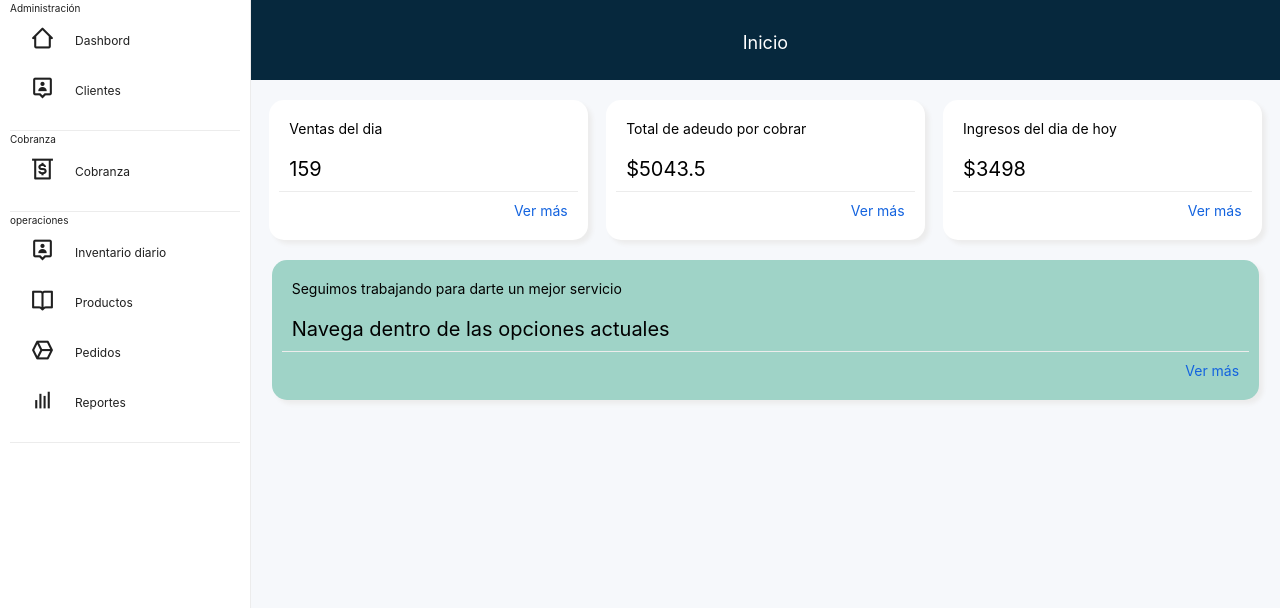
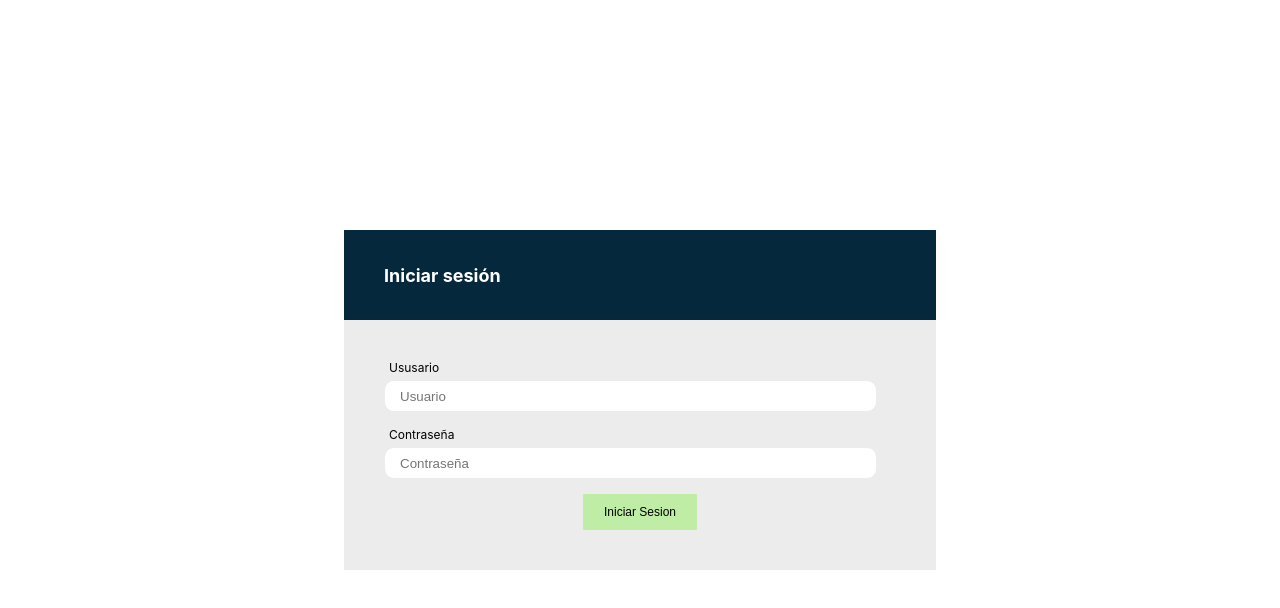
Before and after one commit to cesarSCTI/Periodicos, a React (Create React App) app: page / in a window 1280 px wide. Shown: the top 608 px of the page. Built offline with nearby package versions, Linux system fonts and the light colour scheme.

Commit message:
login 1.0

```diff
--- a/package.json
+++ b/package.json
@@ -2,7 +2,6 @@
   "name": "periodicos",
   "version": "0.1.0",
   "private": true,
-  "proxy": "https://api-rest-sist-periodico.deversite.com",
   "dependencies": {
     "@testing-library/jest-dom": "^5.16.4",
     "@testing-library/react": "^13.3.0",
--- a/src/App.js
+++ b/src/App.js
@@ -1,5 +1,6 @@
+import React, {useContext, useEffect, useState} from 'react'
 import { BrowserRouter, Route, Routes } from 'react-router-dom';
-import './App.css';
+import UserContextProvider, { UserContext } from './context/userContext';
 import Aside from './Components/Aside/Aside';
 import Default from './Components/Default/Default';
 import Principal from './Components/Principal/Principal';
@@ -8,17 +9,37 @@ import ClientesLista from './Pages/Clientes/ClientesLista';
 import ClientesNuevo from './Pages/Clientes/ClientesNuevo';
 import Cobranza from './Pages/Cobranza/Cobranza';
 import InvDiario from './Pages/InventarioDiario/InvDiario';
+import Login from './Pages/Login/Login';
 import Pedidos from './Pages/Pedidos/Pedidos';
 import PedidosInterior from './Pages/Pedidos/PedidosInterior';
 import Periodicos from './Pages/Productos/Periodicos';
 import PeriodicosNuevo from './Pages/Productos/PeriodicosNuevo';
 import ProductosList from './Pages/Productos/ProductosList';
 import Reportes from './Pages/Reportes/Reportes';
+import ErrorComponent from './Components/ErrorComponent/ErrorComponent';
+import './App.css';
 
 function App() {
+  const { Allow }  = useContext(UserContext)
+  const [Permitir, setPermitir ] = useState(true)
+
+  useEffect(()=>{
+
+    setPermitir(Allow)
+    console.log("Allow " + Allow)
+    console.log("Permitir " + Permitir)
+
+  }, [Allow])
+
   return (
+    <UserContextProvider>
       <BrowserRouter>
         <div className='main'>
+          {
+           ! Permitir
+            ? <Login />
+            :
+            <>
               <Aside />
               <Principal>
               <Routes>
@@ -40,10 +61,15 @@ function App() {
                 <Route path='/cobranza' element={<Cobranza />}/>
                 {/*Cobranza */}
                 <Route path='/reportes' element={<Reportes />}/>
+                {/*Login */}
+                <Route path='/*' element={<ErrorComponent />}/>
               </Routes>
               </Principal>
+            </>
+          }
         </div>
       </BrowserRouter>
+    </UserContextProvider>
   );
 }
 
--- /dev/null
+++ b/src/Components/ErrorComponent/ErrorComponent.js
@@ -0,0 +1,27 @@
+//import  useRouteError  from "react-router-dom";
+
+import { Link } from "react-router-dom";
+import { Success } from "../Buttons/Buttons";
+import Header from "../Header/Header";
+
+function ErrorComponent() {
+  //const error = useRouteError();
+  //console.error(error);
+
+  return (
+    <div className="container">
+      <Header Text="Algo desafortunadamente salio mal"/>
+      <br/>
+      <br/>
+      <br/>
+      <br/>
+        <h1>Oops!</h1>
+        <br/><br/><br/>
+        <Link to="/">
+          <Success Text="Regresar al Inicio" />
+        </Link>
+    </div>
+
+  );
+}
+export default ErrorComponent
--- /dev/null
+++ b/src/Components/LoginForm/LoginForm.css
@@ -0,0 +1,48 @@
+.coverForm{
+    height: 100vh;
+}
+.titleLoginContent{
+    background: var(--primario);
+    width: 40%;
+    padding: 20px 40px;
+}
+.titleLogin{
+    color:#fff;
+}
+.LoginForm{
+    display: flex;
+    width:40%;
+    justify-content: space-between;
+    align-items: center;
+    padding: 40px;
+    flex-direction: column;
+    background-color:#ececec;
+    overflow: hidden;
+}
+.LoginForm label{
+    padding-left: 5px;
+    padding-bottom: 5px;
+}
+.contenInputs{
+    display: flex;
+    flex-direction: column;
+    width: 100%;
+    margin-bottom: 15px;
+}
+.UserFormInput{
+    background:#fff;
+    border:#ececec solid 1px;
+    border-radius: 10px;
+    outline: none;
+    padding: 5px 15px;
+    height: 20px;
+    box-shadow:4px 4px 4px #ececec;
+    width: 90%;
+}
+.onlyRead{
+    background: #ececec;
+}
+.end{
+    display: flex;
+    justify-content: flex-end;
+}
--- /dev/null
+++ b/src/Components/LoginForm/LoginForm.js
@@ -0,0 +1,26 @@
+import React, {useState} from 'react'
+import { Success } from '../Buttons/Buttons'
+import './LoginForm.css'
+
+const LoginForm = ({send, change}) => {
+  return (
+    <div className="container coverForm">
+        <div className="titleLoginContent">
+            <h2 className="titleLogin">Iniciar sesión</h2>
+        </div>
+        <form className="LoginForm" onChange={change} onSubmit={send}>
+            <div className='contenInputs'>
+                 <label>Ususario</label>
+                <input className='UserFormInput' type="text"  name="Usuario" placeholder="Usuario" />
+            </div>
+            <div className='contenInputs'>
+                 <label>Contraseña</label>
+                <input className='UserFormInput' type="password"  name="Password" placeholder="Contraseña" />
+            </div>
+            <Success Text="Iniciar Sesion" />
+        </form>
+    </div>
+  )
+}
+
+export default LoginForm
--- /dev/null
+++ b/src/Pages/Login/Login.css
@@ -0,0 +1,7 @@
+.pageLogin{
+    width:100vw;
+    height:100vh;
+}
+.sesionAuth{
+    height: 40vh;
+}
--- /dev/null
+++ b/src/Pages/Login/Login.js
@@ -0,0 +1,30 @@
+import React, {useContext} from 'react'
+import { Error } from '../../Components/Buttons/Buttons'
+import LoginForm from '../../Components/LoginForm/LoginForm'
+import Popup from '../../Components/Popup/Popup'
+import { UserContext } from '../../context/userContext'
+
+import './Login.css'
+
+const Login = () => {
+  const {dataForm, getLogin} = useContext(UserContext)
+
+  return (
+    <div className="pageLogin">
+       <LoginForm send={getLogin} change={dataForm} />
+       {
+         true
+         ?<></>
+         :
+          <Popup>
+            <div className="sesionAuth">
+              <p>{/*User.messages.error*/}jdnjendjendjne</p>
+              <Error Text="OK" F_Click={/*setAllow(true)*/()=>{}}/>
+            </div>
+          </Popup>
+       }
+    </div>
+  )
+}
+
+export default Login
--- /dev/null
+++ b/src/context/userContext.js
@@ -0,0 +1,54 @@
+import React, { createContext, useState } from "react";
+
+export const UserContext = createContext([]);
+
+
+const UserContextProvider = ({children}) => {
+    const [data, setData] = useState([])
+    const [User, setUser] = useState([])
+    const [Allow, setAllow] = useState(true)
+
+    const userAuth = (User) => {
+        if( User.status === 200 ){
+            setAllow(true)
+            console.log(Allow)
+        }
+        else{
+            setAllow(false)
+            console.log(Allow)
+        }
+    }
+
+    const getLogin = async (e) =>{
+        e.preventDefault()
+       const response = await fetch(`https://api-rest-sist-periodico.deversite.com/login/${data.Usuario}/${data.Password}`)
+       const dato = await response.json().finally(()=>{
+           setAllow(false)
+       })
+       setUser(dato)
+       //userAuth(dato)
+    }
+
+    const dataForm = (e) =>{
+        setData({
+            ...data,
+            [e.target.name]: e.target.value
+        })
+        console.log(data)
+    }
+
+    return (
+        <UserContext.Provider value={{
+            Allow,
+            User,
+            dataForm,
+            getLogin,
+            userAuth,
+            setAllow
+        }}>
+            {children}
+        </UserContext.Provider>
+    )
+}
+
+export default UserContextProvider;
```
Also changed, not shown: src/Pages/Login/useUser.js (added, +31 -0 lines). Lines whose indentation alone changed are shown as unchanged.
